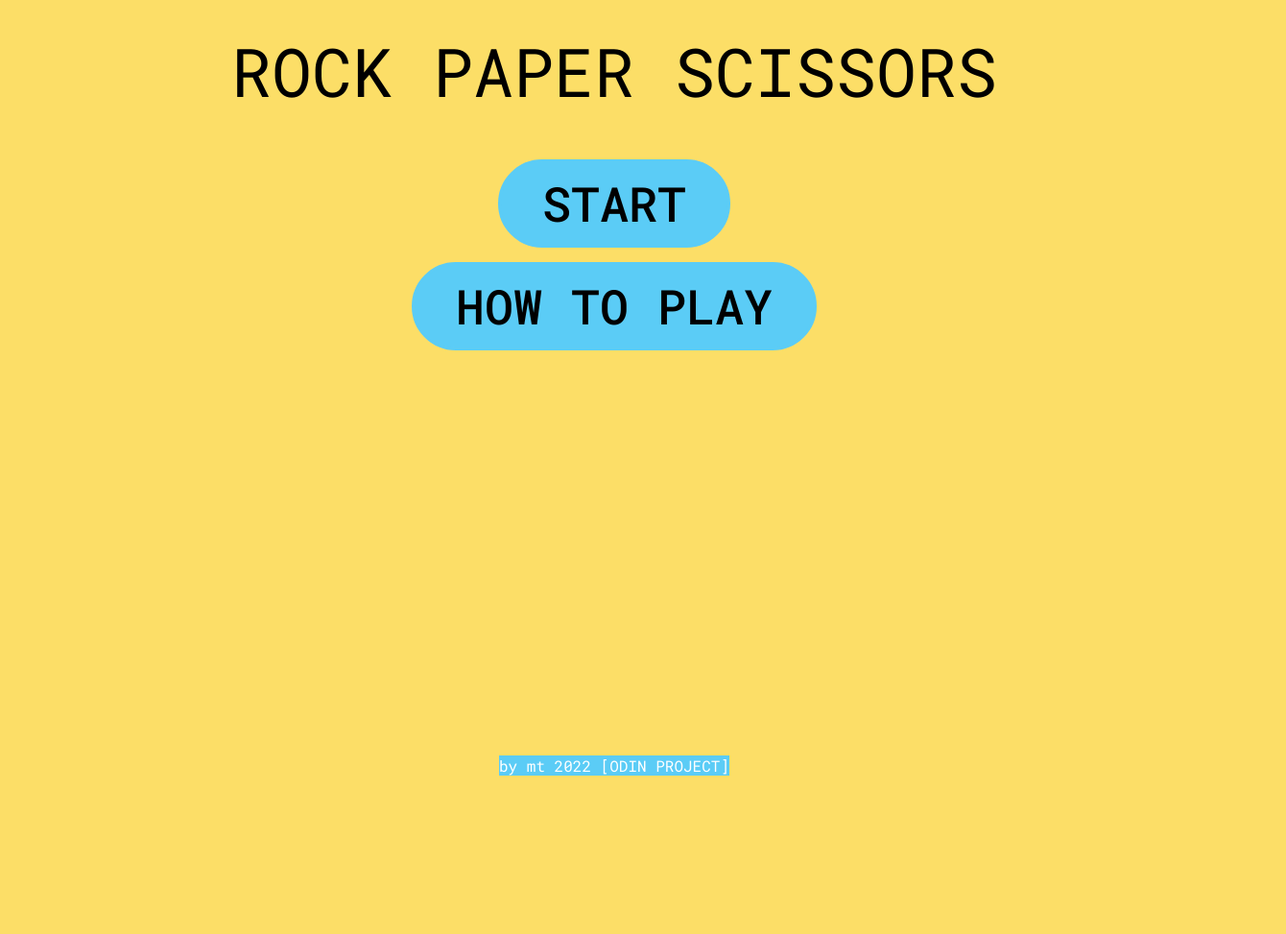
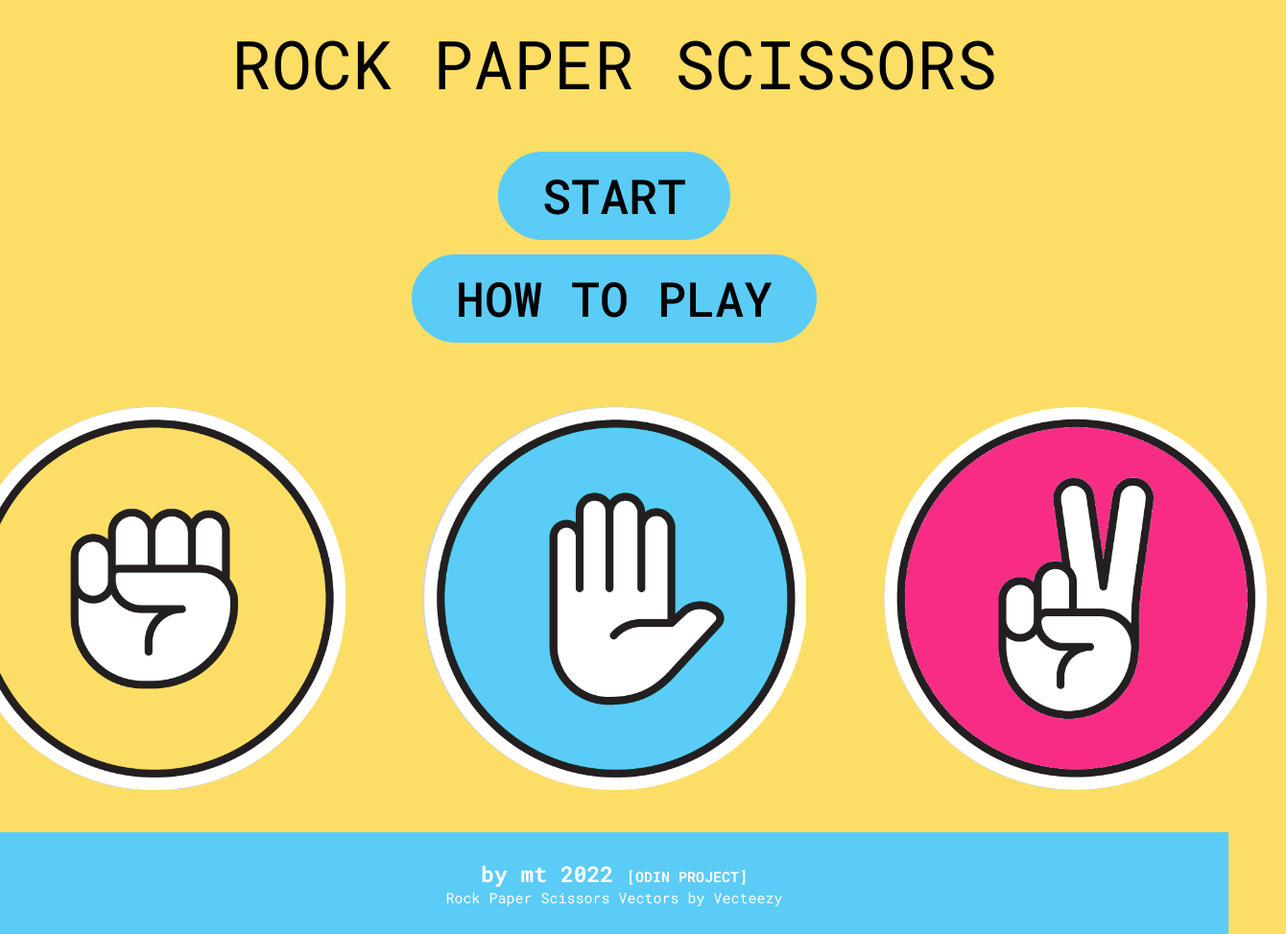
Before and after one commit to Mttt7/Rock-Paper_Scissors, a plain HTML site: page index.html in a window 1280 px wide. Shown: the whole page at 96% size, 1340 px wide, since content can reach past the window. Before the commit the page ends 816 px from the top, so only its background shows below. Drawn offline with Linux system fonts and the light colour scheme.

Commit message:
add images of rock paper scissors and reapir footer

```diff
--- a/index.html
+++ b/index.html
@@ -23,10 +23,17 @@
     </div>
 
 
+    <div class="figures">
+        <div class="rock"><img src="images/rock.png"></div>
+        <div class="paper"><img src="images/paper.png"></div>
+        <div class="scissors"><img src="images/scissors.png"></div>
+    </div>
+
 
 
     <div class="footer">
-        <div class="text">by mt 2022 [ODIN PROJECT]</div>
+        <div class="text">by mt 2022 <a href="https://www.theodinproject.com/">[ODIN PROJECT]</a></div>
+        <a href="https://www.vecteezy.com/free-vector/rock-paper-scissors">Rock Paper Scissors Vectors by Vecteezy</a>
     </div>
 
     <script src="script.js"></script>
--- a/style.css
+++ b/style.css
@@ -1,17 +1,21 @@
 body{
     display: flex;
     flex-direction: column;
-    align-items: center;
+    margin: 0;
 
     background-color:#fcde67 ;
     min-height: 100vh;
 }
 
 /*  HEADER */
-
+.header{
+    display: flex;
+    justify-content: center;
+}
 
 
 .header .text{
+
     font-size: 70px;
     font-family: 'Roboto Mono', monospace;
     padding: 20px;
@@ -43,16 +47,73 @@ body{
     font-weight: 500;
     background-color: #5bccf6;
 }
+.menu .buttons>*:hover{
+    background-color:#F92C85;
+    border:solid 3px #F92C85;
+}
+
+
+/* FIGURES */
+
+.figures{
+    display: flex;
+    padding: 20px;
+    gap: 40px;
+    align-items: center;
+    justify-content: center;
+}
+
+.figures>*>img{
+height: 400px;
+width: 400px;
+padding: 20px;
+
+}
+
+.figures>*>img:hover{
+    height: 420px;
+    width: 420px;
+    padding: 0 10px;
+
+}
+
+
+
+
+
+
+
+
 
 /* FOOTER */
 
+
 .footer{
-    background-color: #5bccf6;
     display: flex;
     flex-direction: column;
+    align-items: center;
+    justify-content: center;
+    background-color: #5bccf6;
+    padding: 28px;
+
 }
 .footer .text{
-
+    font-size: 23px;
     font-family: 'Roboto Mono', monospace;
+    font-weight: 600;
     color:white;
 }
+.footer a{
+    font-size: 15px;
+    font-family: 'Roboto Mono', monospace;
+    text-decoration: none;
+    color: white;
+}
+.footer .text a{
+    text-decoration: none;
+    color: white;
+}
+.footer .text a:visited{
+    text-decoration: none;
+    color: white;
+}
```
Also changed, not shown: images/paper.png (added), images/rock.png (added), images/scissors.png (added).
